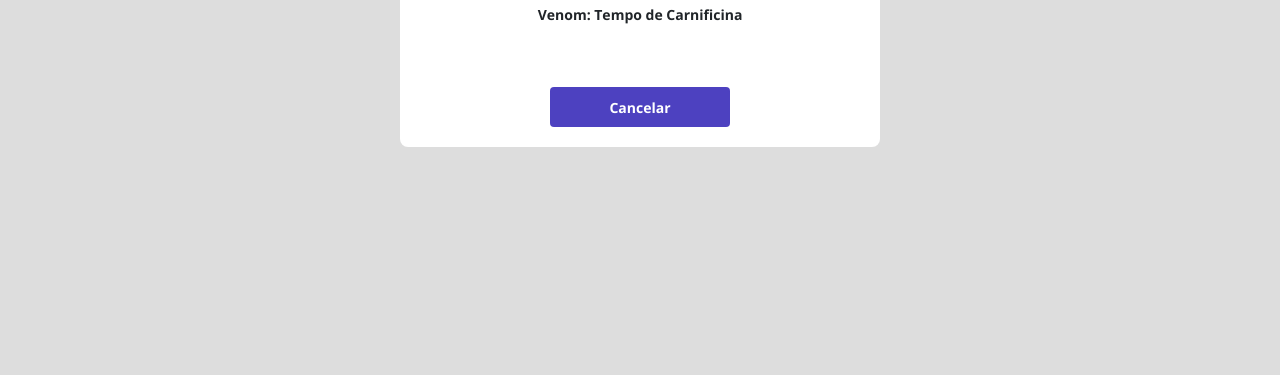
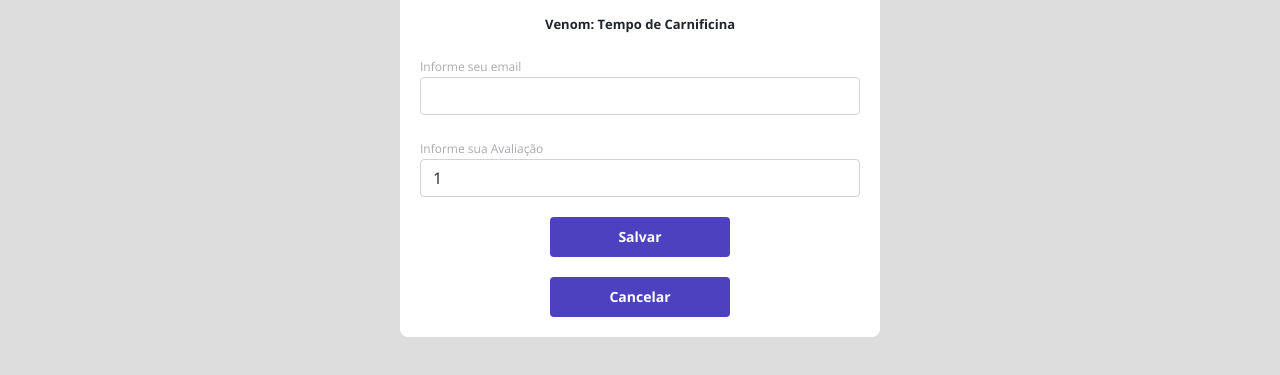
Before and after one commit to caio-dutra/ds-movie, a plain HTML site: page form.html in a window 1280 px wide. Shown: the part 463-838 px from the top of the page. Before the commit the page ends 800 px from the top, so only its background shows below. Drawn offline with nearby package versions, Linux system fonts and the light colour scheme.

Commit message:
Form part2 / Formulário parte2

```diff
--- a/css/styles.css
+++ b/css/styles.css
@@ -5,6 +5,7 @@
     --color-primary: #4D41C0;
     --white: #fff;
     --text-grey: #4a4a4a;
+    --light-grey: #aaa;
 }
 
 
@@ -101,9 +102,46 @@ a, a:hover {
     align-items: center;
     justify-content: center;
     border-radius: 4px;
+    border: 0;
 }
 
 .dsmovie-form-container {
     padding: 40px 0px;
     max-width: 480px;
 }
+
+.dsmovie-form-description {
+    background-color: var(--white);
+    padding: 20px;
+    display: flex;
+    flex-direction: column;
+    align-items: center;
+    border-radius: 0px 0px 8px 8px;
+}
+
+.dsmovie-form {
+    width: 100%;
+}
+
+.dsmovie-form-description h3 {
+    font-size: 13px;
+    font-weight: 700;
+    margin-bottom: 20px;
+}
+
+.dsmovie-form-group {
+    margin-bottom: 20px;
+}
+
+.dsmovie-form-group label {
+    font-size: 12px;
+    color: var(--light-grey);
+}
+
+.dsmovie-form-btn-container {
+    height: 100px;
+    display: flex;
+    flex-direction: column;
+    align-items: center;
+    justify-content: space-between;
+}
--- a/form.html
+++ b/form.html
@@ -30,9 +30,30 @@
                 <div>
                     <div class="dsmovie-card">
                         <img src="https://www.themoviedb.org/t/p/w533_and_h300_bestv2/vIgyYkXkg6NC2whRbYjBD7eb3Er.jpg" alt="Venom">
-                        <div class="dsmovie-card-description">
+                        <div class="dsmovie-form-description">
                             <h3>Venom: Tempo de Carnificina</h3>
-                            <a class="dsmovie-btn" href="index.html">Cancelar</a>
+                            <form class="dsmovie-form">
+                                <div class="form-group dsmovie-form-group">
+                                    <label for="email">Informe seu email</label>
+                                    <input class="form-control" type="email" id="email">
+                                </div>
+                                <div class="form-group dsmovie-form-group">
+                                    <label for="score">Informe sua Avaliação</label>
+                                    <select class="form-control" name="score" id="score">
+                                        <option value="1">1</option>
+                                        <option value="2">2</option>
+                                        <option value="3">3</option>
+                                        <option value="4">4</option>
+                                        <option value="5">5</option>
+                                    </select>
+                                </div>
+                                <div class="dsmovie-form-btn-container">
+                                    <button class="dsmovie-btn" type="submit">Salvar</button>
+                                    <a class="dsmovie-btn" href="index.html">Cancelar</a>
+                                </div>
+
+                            </form>
+
                         </div>
                     </div>
                 </div>
```
